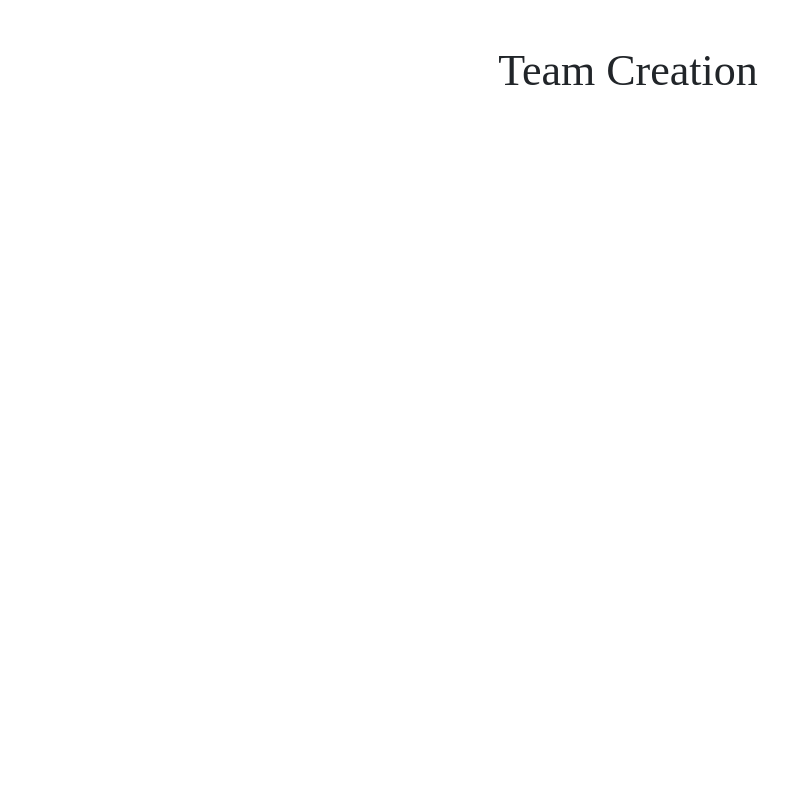
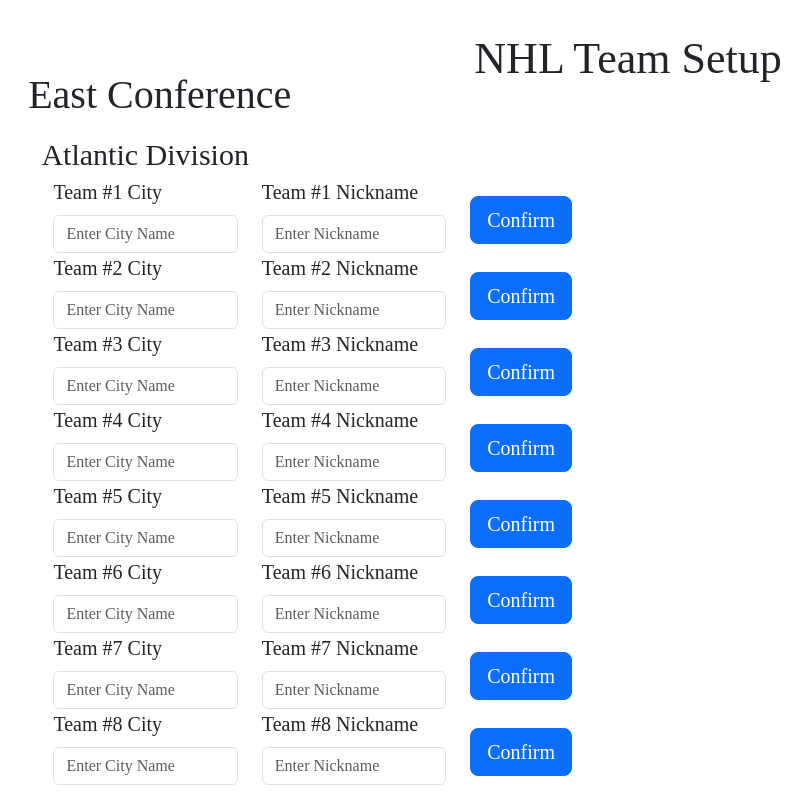
Before and after one commit to RyanFG/HockeyLeagueSimulation, a React (Create React App) app in the folder site/: page /CreateTeams in a window 1280 px wide. Shown: the top 800 px of the page, without its empty margins (0-811 px from the left). Built offline with nearby package versions, Linux system fonts and the light colour scheme.

Commit message:
added to team setup page

```diff
--- a/site/src/components/pages/CreateTeams.js
+++ b/site/src/components/pages/CreateTeams.js
@@ -2,6 +2,7 @@ import React from "react";
 import Button from 'react-bootstrap/Button';
 import Row from 'react-bootstrap/Row';
 import Col from 'react-bootstrap/Col';
+import { Form } from "react-bootstrap";
 
 function CreateTeams(){
 
@@ -17,6 +18,7 @@ function CreateTeams(){
     const league = [
        {
         league_id: 0,
+        leagueName: "NHL",
         numConferences: 2,
         DivsPerConf: 2,
         NumTeams: 32
@@ -65,16 +67,93 @@ function CreateTeams(){
             Conf_id:1,
             DivName:"Pacific"
         }
-    ]
+    ];
+
+    function confShow(league,conf,div){
+
+        const teams = [];
+
+        for(let i=0; i < (parseInt(league[0].NumTeams)/((parseInt(league[0].numConferences))*(parseInt(league[0].DivsPerConf)))); i++){
+            teams.push(i+1);
+        }
+        console.log(conf);
+
+        return conf.map((c) => {
+           return <div>
+                <Row style={{paddingTop:'0%', fontSize:'250%', fontFamily:'Rockwell'}}>
+                    {c.ConfName} Conference
+                </Row>
+                <Row>
+                    {divShow(league,div,teams,c)}
+                </Row>
+            </div>
+        });
+    };
+
+    function divShow(league,div,teams,c){
+        const d = [];
+        for(let j = 0; j < ((parseInt(league[0].numConferences))*(parseInt(league[0].DivsPerConf))); j++){
+            if(div[j].Conf_id == c.Conf_id){
+                d.push(div[j]);
+            };
+        };
+        console.log(d);
+
+        return d.map((d) => {
+            return <div style={{paddingTop:'0.5%',paddingLeft:'2%', fontSize:'125%', fontFamily:'Rockwell'}}>
+                <Row style={{fontSize:'150%'}}>
+                    {d.DivName} Division
+                </Row>
+                <Row>
+                    {createT(teams,d,league)}
+                </Row>
+            </div>
+        });
+    };
+
+    function createT(teams,d,league){
+        return teams.map((t) => {
+            return <Form onSubmit={createQuery}>
+                <Row style={{}}>
+                    <Col xs={2}>
+                        <Form.Label>Team #{t} City</Form.Label>
+                        <Form.Control type="text" name="cityName" placeholder="Enter City Name"/>
+                    </Col>
+                    <Col xs={2}>
+                        <Form.Label>Team #{t} Nickname</Form.Label>
+                        <Form.Control type="text" name="nickname" placeholder="Enter Nickname"/>
+                    </Col>
+                    <Col>
+                        <Button style={{position:'absolute',marginTop:'1.5%'}} variant="primary" size="lg">
+                            Confirm
+                        </Button>
+                    </Col>
+                </Row>
+            </Form>
+        });
+    };
+
+    const createQuery = async(e) => {
+
+    };
 
     return(
-        <Row>
-            <Col className="down3 text-center" style={{position:'absolute', fontSize:'275%', fontFamily:'Rockwell'}}>
-                <div>
-                    Team Creation
-                </div>
-            </Col>
-        </Row>
+        <div>
+            <Row>
+                <Col className="text-center" style={{position:'absolute', fontSize:'275%', fontFamily:'Rockwell', paddingTop:'2%'}}>
+                    <div>
+                        {league[0].leagueName} Team Setup
+                    </div>
+                </Col>
+            </Row>
+            <Row>
+                <Col style={{paddingLeft:'4%', paddingTop:'5%'}}>
+                    <div>
+                        {confShow(league,conf,div)}
+                    </div>
+                </Col>
+            </Row>
+        </div>
     );
 }
 
--- a/site/src/components/pages/confDivSetup.js
+++ b/site/src/components/pages/confDivSetup.js
@@ -18,6 +18,7 @@ function ConfDivSetup(){
 
     const league = {
         league_id: 0,
+        leagueName: "NHL",
         numConferences: 2,
         DivsPerConf: 2,
         NumTeams: 32
@@ -77,6 +78,7 @@ function ConfDivSetup(){
             divs.push(j+1);
         };
         console.log(confs,divs);
+
         return confs.map((id1) => {
             return <Form onSubmit={createConf}>
                 <Row style={{paddingTop:'1%', fontSize:'125%', fontFamily:'Rockwell'}}>
@@ -124,11 +126,11 @@ function ConfDivSetup(){
         <Row>
             <Col className="text-center" style={{position:'absolute', fontSize:'275%', fontFamily:'Rockwell', paddingTop:'2%'}}>
                 <div>
-                    Conference and Division Setup
+                    {league.leagueName} Conference and Division Setup
                 </div>
             </Col>
+        </Row>
 
-        </Row>
         <Row style={{paddingLeft:'4%', paddingTop:'5%'}}>
             <div className="down3">
                 <Form>
```
